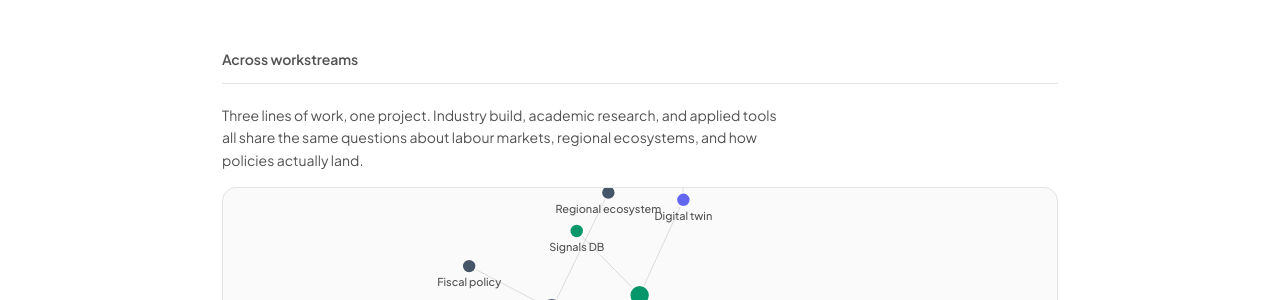
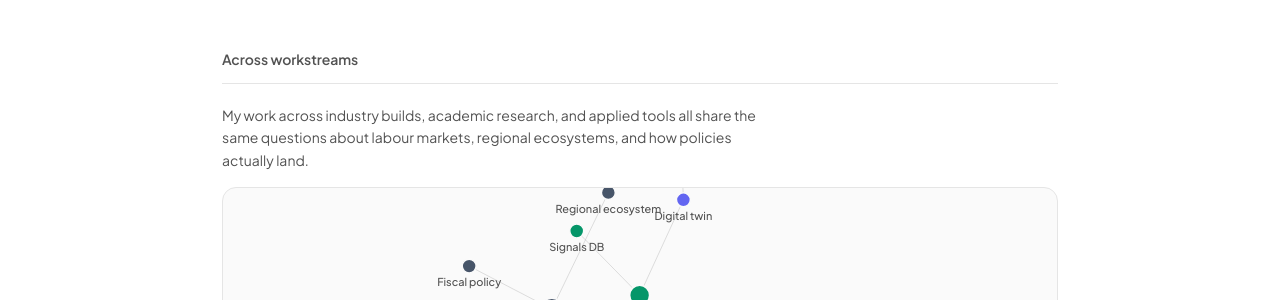
Before and after one commit to conway1521/conway1521.github.io, a Jekyll site: the page built from index.html, in a window 1280 px wide and 900 px high, scrolled down 729 px. Shown: the part 154-454 px from the top of the window. Built offline with Jekyll 4.4.1, drawn with Linux system fonts in a browser that asks for light colours.

Commit message:
index.html: rewrite graph-intro per user feedback
"My work across industry builds, academic research, and applied tools all share the same questions..." replaces the previous "Three lines of work, one project. Industry build..." opener.

https://claude.ai/code/session_016eeRpDxgYTZLZypPTJ7yN2

```diff
--- a/index.html
+++ b/index.html
@@ -42,7 +42,7 @@ title: null
 
 <section class="graph-section">
     <div class="section-header"><span class="section-title">Across workstreams</span></div>
-    <p class="graph-intro">Three lines of work, one project. Industry build, academic research, and applied tools all share the same questions about labour markets, regional ecosystems, and how policies actually land.</p>
+    <p class="graph-intro">My work across industry builds, academic research, and applied tools all share the same questions about labour markets, regional ecosystems, and how policies actually land.</p>
     <div id="workstream-graph" role="img" aria-label="Interactive graph of workstreams"></div>
     <div class="graph-legend">
         <span class="graph-legend-item"><span class="graph-legend-dot" style="background: var(--work);"></span> Radius Intelligence</span>
```
